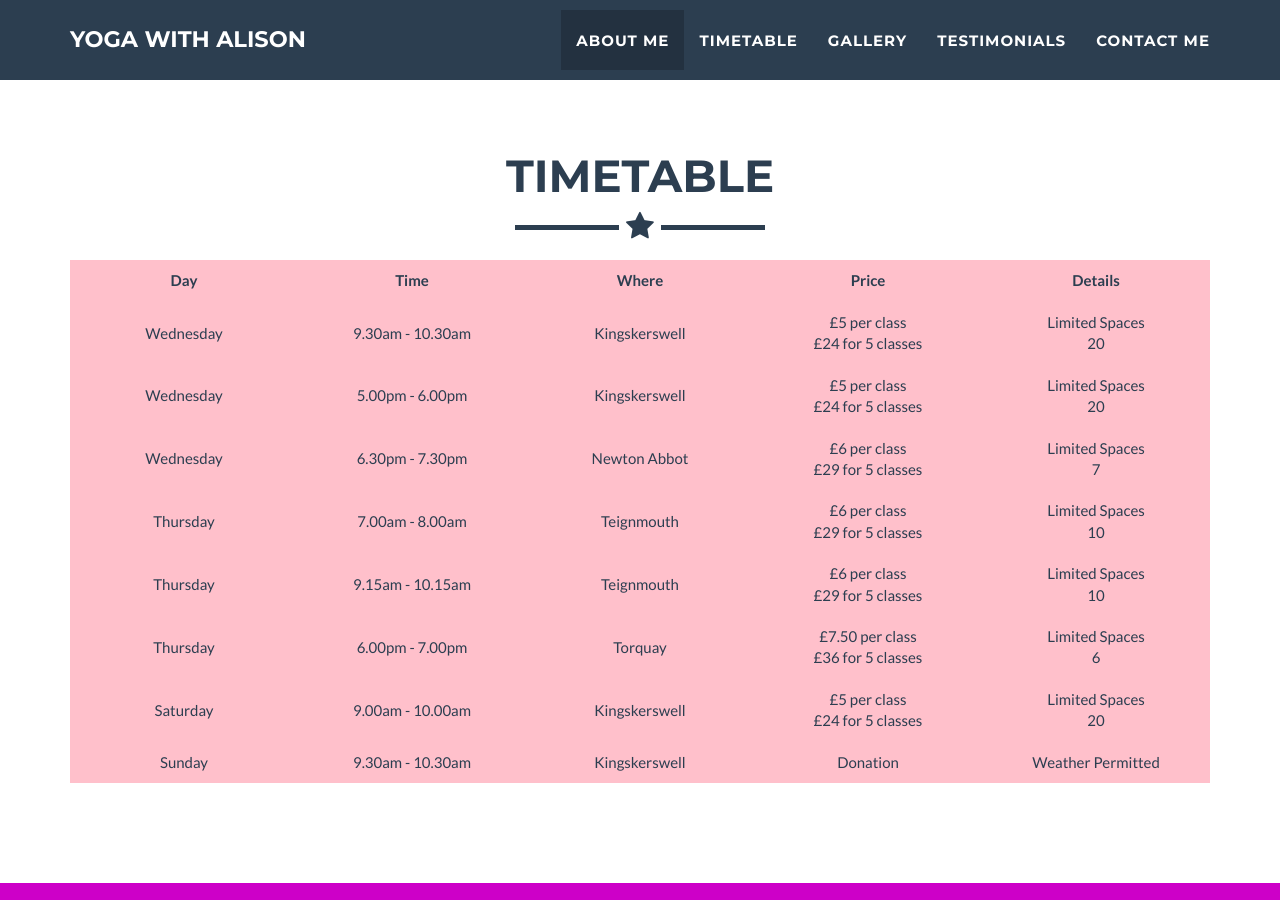
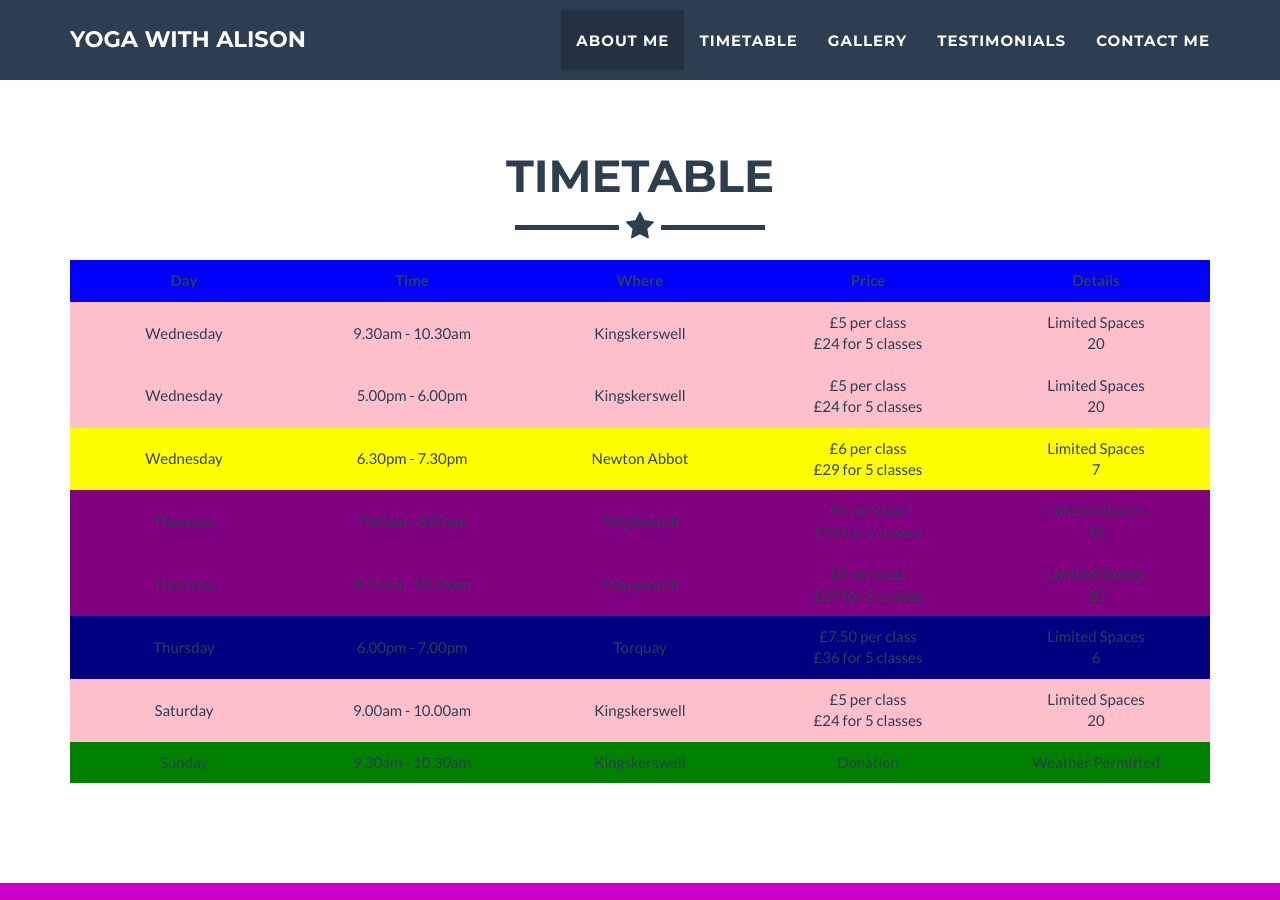
Before and after one commit to YogaWithAlison/yogawithalison.github.io, a Jekyll site: the page built from index.html, in a window 1280 px wide and 900 px high, scrolled down 1529 px. Built offline with Jekyll 4.4.1, drawn with Linux system fonts in a browser that asks for light colours.

Commit message:
colours in timetable

```diff
--- a/_includes/timetable.html
+++ b/_includes/timetable.html
@@ -10,9 +10,9 @@
             </div>
             <!--<div class="portfolio-flex-row"> -->
 
-                  <TABLE class="timetable" style="width:100%; background-color: pink">
+                  <TABLE class="timetable" style="width:100%">
 
-                        <TR>
+                        <TR style="background-color: blue">
                               <TH>Day</TH>
                               <TH>Time</TH>
                               <TH>Where</TH>
@@ -20,56 +20,56 @@
                               <TH>Details</TH>
                         </TR>
 
-                        <TR>
+                        <TR style="background-color: pink">
                               <TD>Wednesday</TD>
                               <TD>9.30am - 10.30am</TD>
                               <TD>Kingskerswell</TD>
                               <TD>£5 per class<br>£24 for 5 classes</TD>
                               <TD>Limited Spaces<br>20</TD>
                         </TR>
-                        <TR>
+                        <TR style="background-color: pink">
                               <TD>Wednesday</TD>
                               <TD>5.00pm - 6.00pm</TD>
                               <TD>Kingskerswell</TD>
                               <TD>£5 per class<br>£24 for 5 classes</TD>
                               <TD>Limited Spaces<br>20</TD>
                         </TR>
-                        <TR>
+                        <TR style="background-color: yellow">
                               <TD>Wednesday</TD>
                               <TD>6.30pm - 7.30pm</TD>
                               <TD>Newton Abbot</TD>
                               <TD>£6 per class<br>£29 for 5 classes</TD>
                               <TD>Limited Spaces<br>7</TD>
                         </TR>
-                        <TR>
+                        <TR style="background-color: purple">
                               <TD>Thursday</TD>
                               <TD>7.00am - 8.00am</TD>
                               <TD>Teignmouth</TD>
                               <TD>£6 per class<br>£29 for 5 classes</TD>
                               <TD>Limited Spaces<br>10</TD>
                         </TR>
-                        <TR>
+                        <TR style="background-color: purple">
                               <TD>Thursday</TD>
                               <TD>9.15am - 10.15am</TD>
                               <TD>Teignmouth</TD>
                               <TD>£6 per class<br>£29 for 5 classes</TD>
                               <TD>Limited Spaces<br>10</TD>
                         </TR>
-                        <TR>
+                        <TR style="background-color: navy">
                               <TD>Thursday</TD>
                               <TD>6.00pm - 7.00pm</TD>
                               <TD>Torquay</TD>
                               <TD>£7.50 per class<br>£36 for 5 classes</TD>
                               <TD>Limited Spaces<br>6</TD>
                         </TR>
-                        <TR>
+                        <TR style="background-color: pink">
                               <TD>Saturday</TD>
                               <TD>9.00am - 10.00am</TD>
                               <TD>Kingskerswell</TD>
                               <TD>£5 per class<br>£24 for 5 classes</TD>
                               <TD>Limited Spaces<br>20</TD>
                         </TR>
-                        <TR>
+                        <TR style="background-color: green">
                               <TD>Sunday</TD>
                               <TD>9.30am - 10.30am</TD>
                               <TD>Kingskerswell</TD>
```
